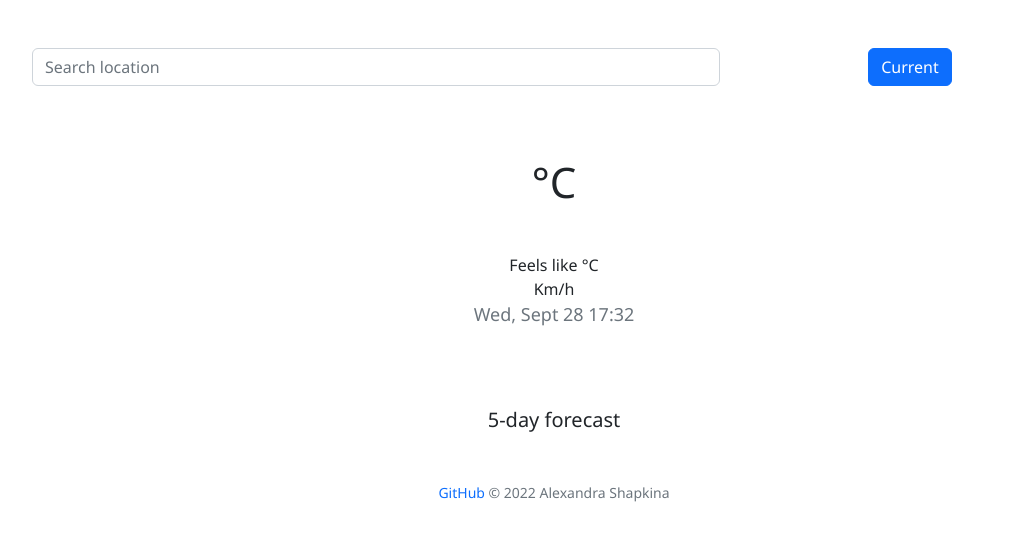
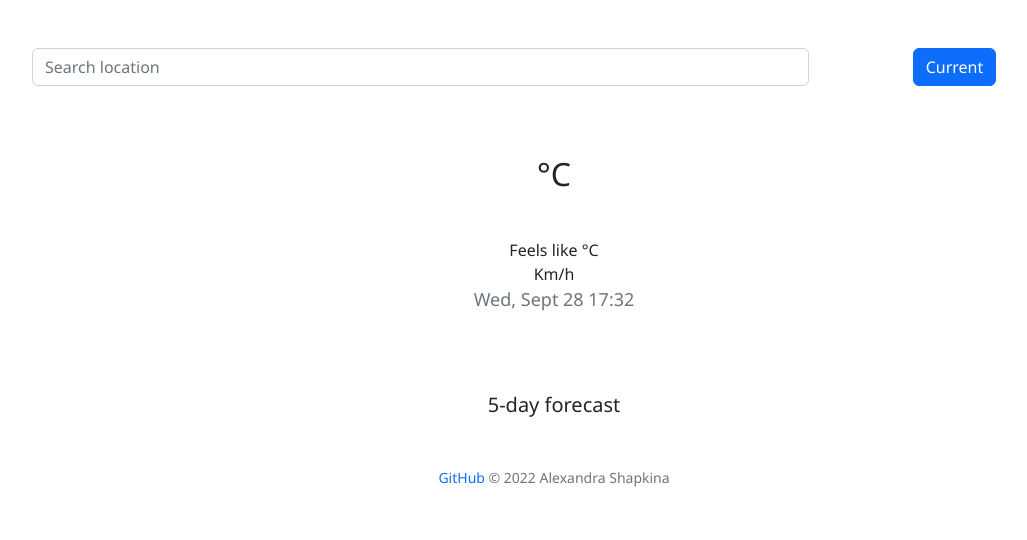
Before and after one commit to a-shapkina/weather-app, a plain HTML site: page index.html in a window 1280 px wide. Shown: the whole page, without its empty margins (86-1113 px from the left). Drawn offline with nearby package versions, Linux system fonts and the light colour scheme; no server answers.

Commit message:
Modified the look

```diff
--- a/index.html
+++ b/index.html
@@ -24,7 +24,7 @@
       <header class="text-center">
         <form class="search-form" id="search-form" >
           <div class="row">
-            <div class="col-8">
+            <div class="col-9">
 
               <input
               type="search"
@@ -35,7 +35,7 @@
               />
 
             </div>
-       <div class="col-4">
+       <div class="col-3">
           <button type="button" class="btn btn-primary">Current</button>
         </div>
         </div>
--- a/scr/style.css
+++ b/scr/style.css
@@ -8,7 +8,7 @@ h1 {
 
 h1,
 .app-title {
-  font-size: 42px;
+  font-size: 32px;
 }
 
 a,
```
